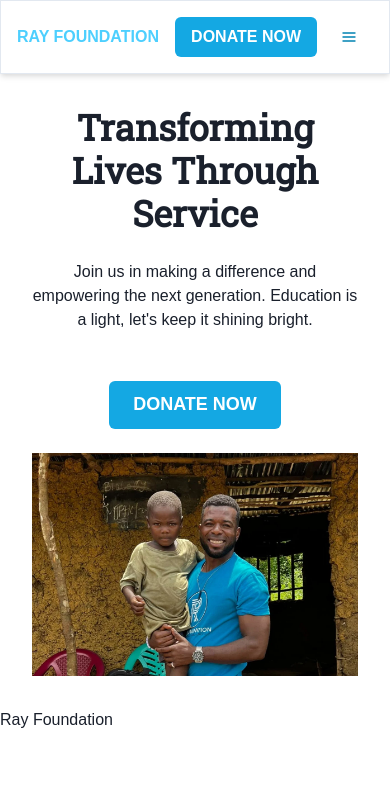
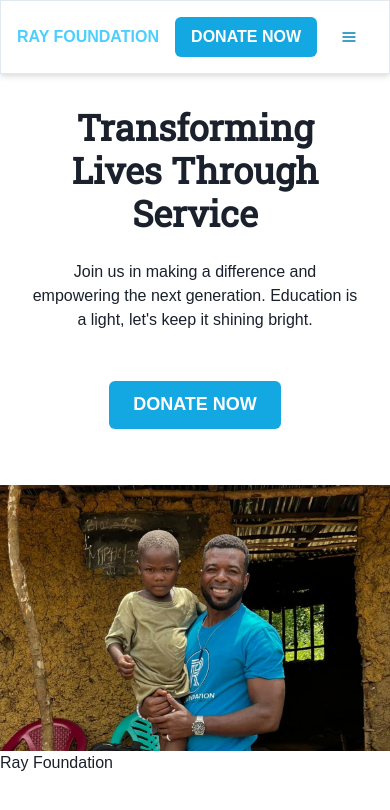
Before and after one commit to spencer-rafada/RayFoundation, a Next.js app: page / in a window 390 px wide. Shown: the top 810 px of the page. Built offline with nearby package versions, Linux system fonts and the light colour scheme; a web font is replaced by a local one.

Commit message:
made image inset in mobile

```diff
--- a/src/app/(home)/HeroHeader.tsx
+++ b/src/app/(home)/HeroHeader.tsx
@@ -15,13 +15,13 @@ import CTAButton from '../components/CTAButton'
 export default function HeroHeader() {
   return (
     <>
-      <Box p={{ base: 8, lg: 16 }}>
+      <Box p={{ base: 0, md: 16 }}>
         <Grid
           h='100%'
           templateColumns={{ base: 'repeat(1,1fr)', lg: 'repeat(2, 1fr)' }}
           gap={6}
         >
-          <GridItem w='100%' h='100%'>
+          <GridItem w='100%' h='100%' p={{ base: 8, md: 0 }}>
             <VStack spacing={6} alignItems={{ base: 'center', lg: 'start' }}>
               <Heading
                 as='h1'
```
